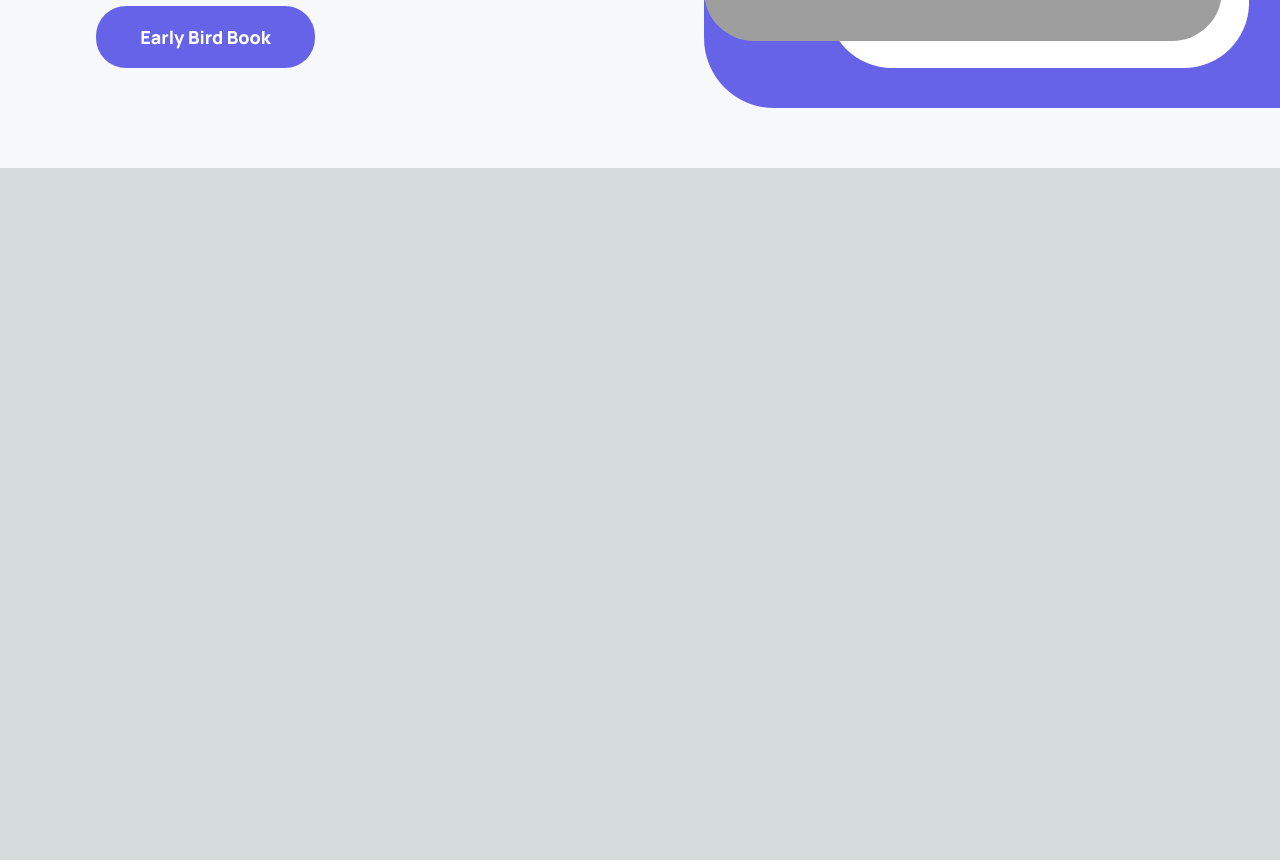
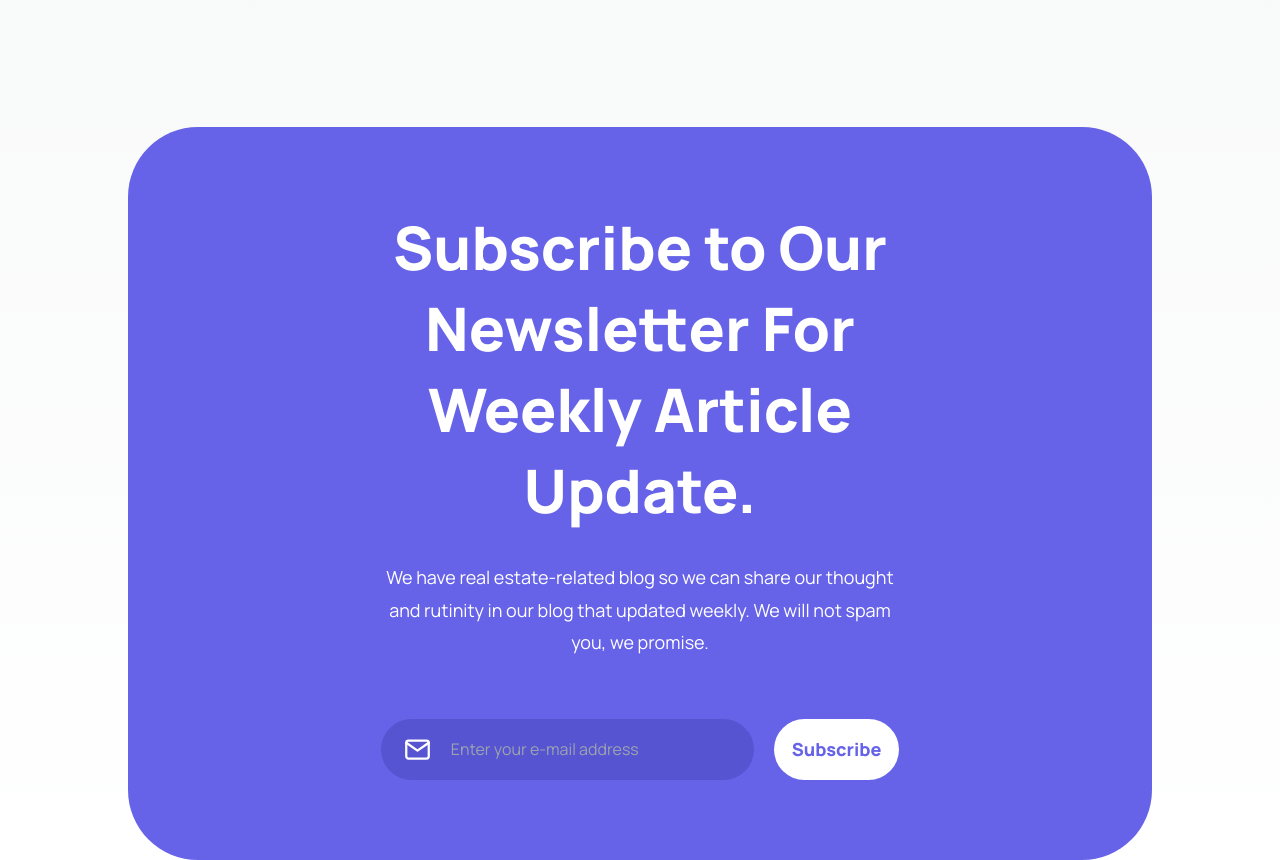
Before and after one commit to christianmacasinagrodriguez/budani-real-estate, a Next.js app: page / in a window 1280 px wide. Shown: the part 4820-5680 px from the top of the page. Before the commit the page ends 4988 px from the top, so only its background shows below. Built offline with nearby package versions, Linux system fonts and the light colour scheme; grey boxes are pictures that could not be loaded.

Commit message:
Create newsletter section

```diff
--- a/src/components/Feature.js
+++ b/src/components/Feature.js
@@ -5,7 +5,7 @@ const manrope = Manrope({subsets: ['latin']})
 
 function Feature() {
   return (
-    <div className={`font-${manrope.className} grid grid-rows-2 gap-y-[329px]`}>
+    <div className={`font-${manrope.className} grid grid-rows-2 gap-y-[200px]`}>
         <div className='h-fit w-screen grid grid-cols-1 md:grid-cols-1 lg:grid-cols-2 xl:grid-cols-2 gap-y-[137px]'>
             <div className='h-[257px] md:h-[456px] lg:h-[456px] w-[90%] bg-[#6663E9] rounded-r-[70px] flex flex-row justify-end items-end self-center order-2 md:order-2 lg:order-1 '>
                 <div className='w-[292px] h-[292px] md:w-[518px] md:h-[518px] lg:w-[518px] lg:h-[518px] relative z-[1] mb-[67px]'>
--- /dev/null
+++ b/src/components/NewsLetterCTA.js
@@ -0,0 +1,31 @@
+import React from 'react'
+import { Manrope } from 'next/font/google'
+
+const manrope = Manrope({subsets: ['latin']})
+
+function NewsLetterCTA() {
+  return (
+    <div className={`h-fit w-[90%] md:w-[80%] lg:w-[90%] xl:w-[80%] bg-[#6663E9] flex flex-col font-${manrope.className} items-center rounded-[70px] p-[80px]`}>
+        <h1 className='w-full md:w-full lg:w-full xl:w-[70%] text-white text-6xl font-extrabold leading-[135%] flex flex-col text-center mb-[30px]'>
+            Subscribe to Our Newsletter For Weekly Article Update.
+
+        </h1>
+        <p className=' w-full md:w-full lg:w-full xl:w-[60%] text-white text-lg font-normal  leading-[180%] flex flex-col self-center text-center mb-[60px]'>
+            We have real estate-related blog so we can share our thought and rutinity in our blog that updated weekly. We will not spam you, we promise.
+        </p>
+        <div className='w-full md:w-[90%] lg:w-full xl:w-[60%] text-white flex flex-col md:flex-row lg:flex-row gap-[20px] self-center'>
+            <label className='relative w-full h-[61px] flex flex-row bg-[#5654D1] rounded-[40px]'>
+                <svg className='absolute left-[23px] inset-y-0 my-auto' xmlns="http://www.w3.org/2000/svg" width="27" height="27" viewBox="0 0 27 27" fill="none">
+                    <path d="M4.5 4.5H22.5C23.7375 4.5 24.75 5.5125 24.75 6.75V20.25C24.75 21.4875 23.7375 22.5 22.5 22.5H4.5C3.2625 22.5 2.25 21.4875 2.25 20.25V6.75C2.25 5.5125 3.2625 4.5 4.5 4.5Z" stroke="white" strokeWidth="2.25" strokeLinecap="round" strokeLinejoin="round"/>
+                    <path d="M24.75 6.75L13.5 14.625L2.25 6.75" stroke="white" strokeWidth="2.25" strokeLinecap="round" strokeLinejoin="round"/>
+                </svg>
+                <input className='w-full ml-[70px]  bg-transparent' type='email' placeholder='Enter your e-mail address'/>
+            </label>
+            <button className='w-full md:w-[174px] lg:w-[174px] h-[61px]  bg-white text-[#6663E9] text-lg font-extrabold leading-[180%] rounded-[40px]'>Subscribe</button>
+        </div>
+
+    </div>
+  )
+}
+
+export default NewsLetterCTA
--- a/src/pages/index.js
+++ b/src/pages/index.js
@@ -4,6 +4,7 @@ import Hero from '@/sections/Hero'
 import Navbar from '@/components/Navbar'
 import RealEstates from '@/sections/RealEstates'
 import Features from '@/sections/Features'
+import Newsletter from '@/sections/Newsletter'
 
 
 const manrope = Manrope({ subsets: ['latin'] })
@@ -11,15 +12,17 @@ const manrope = Manrope({ subsets: ['latin'] })
 export default function Home() {
   return (
     <div className='overflow-y-auto'>
+
       <Navbar />
+
       <main
       className={` ${manrope.className}`}
       >
-      <Hero />
-      <RealEstates />
-      <Features />
 
-
+        <Hero />
+        <RealEstates />
+        <Features />
+        <Newsletter />
       </main>
 
     </div>
--- /dev/null
+++ b/src/sections/Newsletter.js
@@ -0,0 +1,13 @@
+import NewsLetterCTA from '@/components/NewsLetterCTA'
+import React from 'react'
+
+function Newsletter() {
+  return (
+    <section className='w-screen h-fit grid place-items-center pt-[200px]'>
+        <NewsLetterCTA />
+
+    </section>
+  )
+}
+
+export default Newsletter
--- a/src/sections/RealEstates.js
+++ b/src/sections/RealEstates.js
@@ -6,20 +6,20 @@ const manrope = Manrope({ subsets: ['latin'] })
 
 function RealEstates() {
   return (
-    <section className={`h-fit w-screen ${manrope.className} bg-[#F6F8FA]`}>
-        <div className='flex justify-center w-full pt-[150px] mb-[150px]'>
+    <section className={`h-fit w-screen ${manrope.className} bg-[#F6F8FA] pt-[200px]`}>
+        <div className='flex justify-center w-full mb-[150px]'>
             <h1 className='flex justify-center items-center w-[90%] md:w-[70%] lg:w-[40%] xl:w-[30%] font-extrabold text-6xl leading-[135%] tracking-[0.6px] text-[#27292E]'>Our Best Estate,  are Modern!</h1>
         </div>
-        <div className='mx-[10%] grid grid-cols-1 md:grid-cols-2 lg:grid-cols-3 gap-x-5 gap-y-[25px] md:gap-y-[231px] lg:gap-y-[231px]'>
-          <RealEstateCard translateYNM = 'translate-y-0' translateYMD = 'translate-y-0' translateYLG = 'translate-y-0'/>
-          <RealEstateCard translateYNM = 'translate-y-0' translateYMD = 'translate-y-[30px]' translateYLG = 'translate-y-[30px]'/>
-          <RealEstateCard translateYNM = 'translate-y-0' translateYMD = 'translate-y-[60px]' translateYLG = 'translate-y-[60px]'/>
-          <RealEstateCard translateYNM = 'translate-y-0' translateYMD = 'translate-y-[60px]' translateYLG = 'translate-y-[60px]'/>
-          <RealEstateCard translateYNM = 'translate-y-0' translateYMD = 'translate-y-[30px]' translateYLG = 'translate-y-[30px]'/>
-          <RealEstateCard translateYNM = 'translate-y-0' translateYMD = 'translate-y-0' translateYLG = 'translate-y-0'/>
-          <RealEstateCard translateYNM = 'translate-y-0' translateYMD = 'translate-y-0' translateYLG = 'translate-y-0'/>
-          <RealEstateCard translateYNM = 'translate-y-0' translateYMD = 'translate-y-[30px]' translateYLG = 'translate-y-[30px]'/>
-          <RealEstateCard translateYNM = 'translate-y-0' translateYMD = 'translate-y-[60px]' translateYLG = 'translate-y-[60px]'/>
+        <div className='mx-[10%] grid grid-cols-1 md:grid-cols-2 lg:grid-cols-3 gap-x-5 gap-y-[25px] md:gap-y-[150px] lg:gap-y-[150px]'>
+          <RealEstateCard translateYNM = 'translate-y-0' translateYMD = 'md:translate-y-0' translateYLG = 'lg:translate-y-0'/>
+          <RealEstateCard translateYNM = 'translate-y-0' translateYMD = 'md:translate-y-[30px]' translateYLG = 'lg:translate-y-[30px]'/>
+          <RealEstateCard translateYNM = 'translate-y-0' translateYMD = 'md:translate-y-[60px]' translateYLG = 'lg:translate-y-[60px]'/>
+          <RealEstateCard translateYNM = 'translate-y-0' translateYMD = 'md:translate-y-[60px]' translateYLG = 'lg:translate-y-[60px]'/>
+          <RealEstateCard translateYNM = 'translate-y-0' translateYMD = 'md:translate-y-[30px]' translateYLG = 'lg:translate-y-[30px]'/>
+          <RealEstateCard translateYNM = 'translate-y-0' translateYMD = 'md:translate-y-0' translateYLG = 'lg:translate-y-0'/>
+          <RealEstateCard translateYNM = 'translate-y-0' translateYMD = 'md:translate-y-0' translateYLG = 'lg:translate-y-0'/>
+          <RealEstateCard translateYNM = 'translate-y-0' translateYMD = 'md:translate-y-[30px]' translateYLG = 'lg:translate-y-[30px]'/>
+          <RealEstateCard translateYNM = 'translate-y-0' translateYMD = 'md:translate-y-[60px]' translateYLG = 'lg:translate-y-[60px]'/>
         </div>
 
 
```
